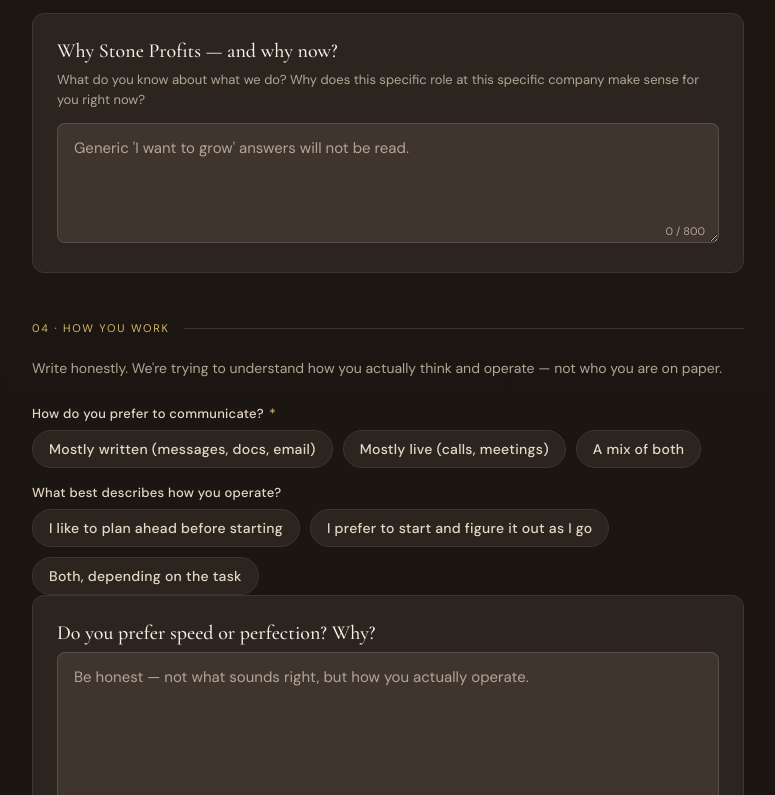
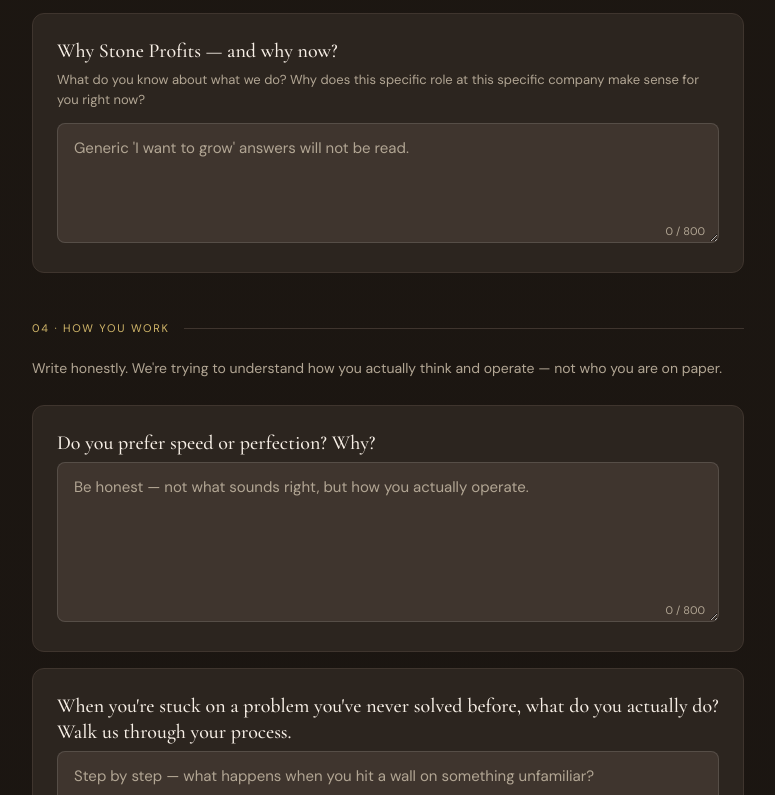
Before and after one commit to rameez-netizen/careers, a plain HTML site: page careers.html in a window 1280 px wide. Shown: the part 2454-3249 px from the top of the page, without its empty margins (252-1027 px from the left). Drawn offline with nearby package versions, Linux system fonts and the light colour scheme.

Commit message:
Update input fields in careers.html
Removed placeholder text from input fields for experience, current salary, and expected salary.

```diff
--- a/careers.html
+++ b/careers.html
@@ -403,7 +403,7 @@
       </div>-->
       <div class="field">
         <label for="exp">Years of experience <span class="req">*</span></label>
-        <input type="number" id="exp" name="exp" placeholder="e.g. 5.5" min="0" max="60" step="0.5" />
+        <input type="number" id="exp" name="exp" min="0" max="60" step="0.5" />
         <span class="err-msg" id="err-exp"></span>
       </div>
       <!--<div class="field">
@@ -428,12 +428,12 @@
       </div>
       <div class="field">
         <label for="current-salary">Current salary (annual)</label>
-        <input type="number" id="current-salary" name="current-salary" placeholder="e.g. 800000" min="0" step="1000" />
+        <input type="number" id="current-salary" name="current-salary" min="0" step="1000" />
         <span class="err-msg" id="err-current-salary"></span>
       </div>
       <div class="field">
         <label for="salary">Expected salary (annual)</label>
-        <input type="number" id="salary" name="salary" placeholder="e.g. 1200000" min="0" step="1000" />
+        <input type="number" id="salary" name="salary" min="0" step="1000" />
         <span class="err-msg" id="err-salary"></span>
         <span class="salary-warn" id="warn-salary">Expected salary is lower than current &mdash; is that intentional?</span>
       </div>
@@ -500,27 +500,6 @@
     <p class="helper" style="margin-bottom:24px; font-size:14px; color:var(--muted); line-height:1.7;">
       Write honestly. We're trying to understand how you actually think and operate &mdash; not who you are on paper.
     </p>
-
-    <div class="form-grid cols-1">
-      <div class="field">
-        <label>How do you prefer to communicate? <span class="req">*</span></label>
-        <div class="choice-group" id="comm-pref">
-          <label><input type="radio" name="comm" value="Mostly Written" /> Mostly written (messages, docs, email)</label>
-          <label><input type="radio" name="comm" value="Mostly Live" /> Mostly live (calls, meetings)</label>
-          <label><input type="radio" name="comm" value="Mix of both" /> A mix of both</label>
-        </div>
-        <span class="err-msg" id="err-comm"></span>
-      </div>
-      <div class="field">
-        <label>What best describes how you operate?</label>
-        <div class="choice-group">
-          <label><input type="radio" name="style" value="Deep planner" /> I like to plan ahead before starting</label>
-          <label><input type="radio" name="style" value="Fast executor" /> I prefer to start and figure it out as I go</label>
-          <label><input type="radio" name="style" value="Both depending" /> Both, depending on the task</label>
-        </div>
-      </div>
-    </div>
-
     <div class="q-card">
       <div class="q-label">Do you prefer speed or perfection? Why?</div>
       <div class="char-wrap">
```
